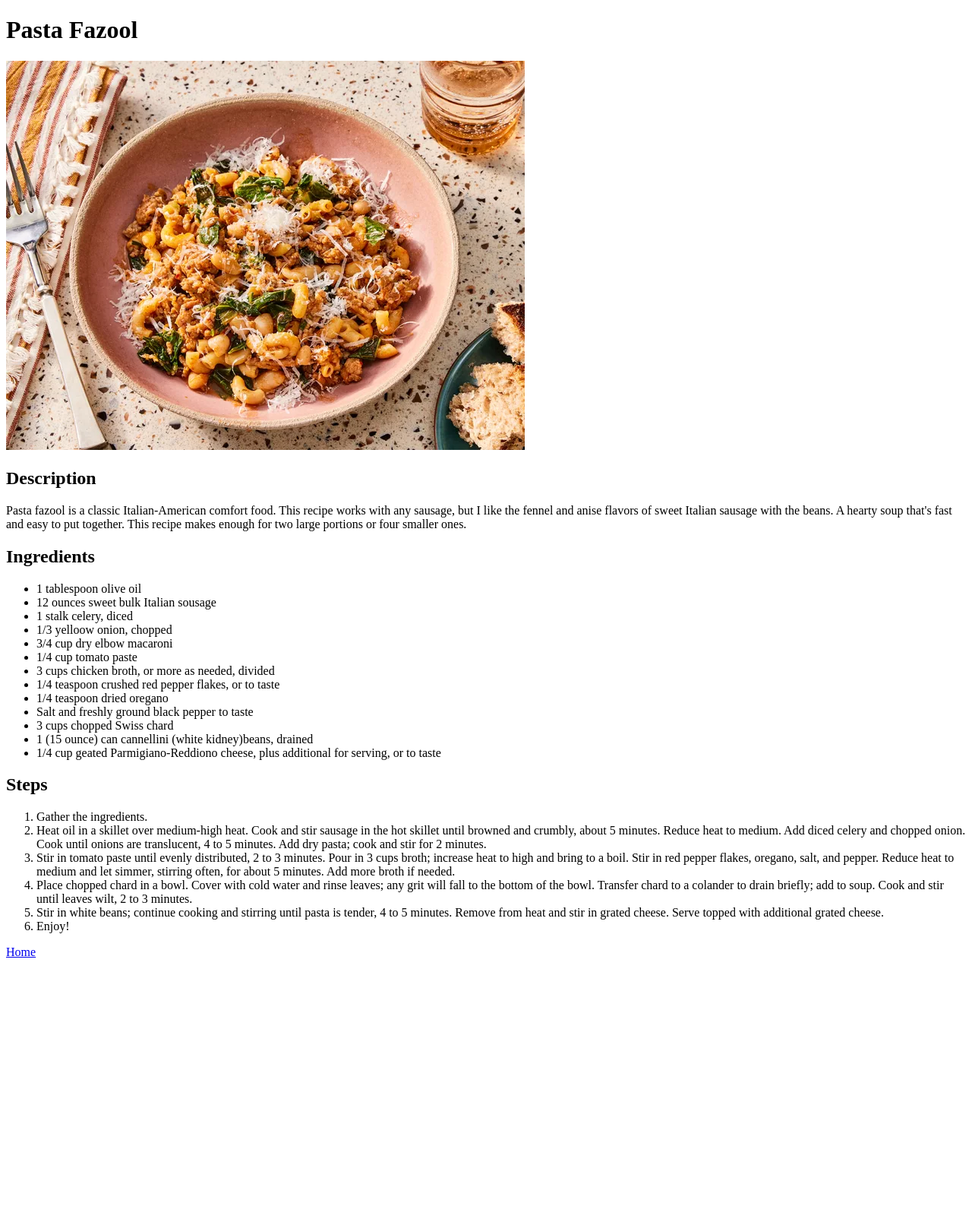
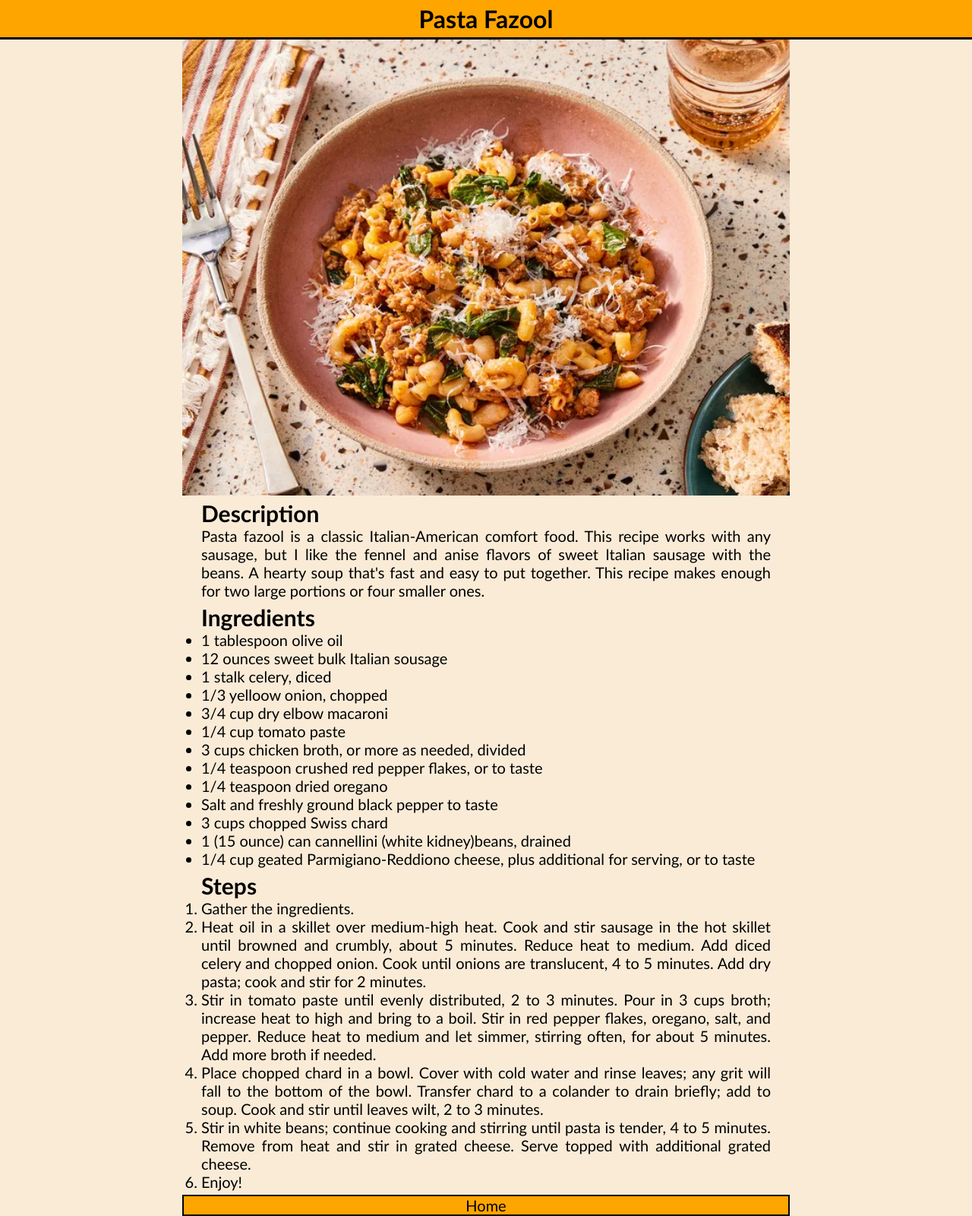
Before and after one commit to Badr105/Odin-Recipes-Project, a plain HTML site: page recipes/PastaFazool.html in a window 1280 px wide. Shown: the whole page at 76% size. Before the commit the page ends 1270 px from the top, so only its background shows below. Drawn offline with Linux system fonts and the light colour scheme.

Commit message:
Added styling to pages

```diff
--- a/recipes/PastaFazool.html
+++ b/recipes/PastaFazool.html
@@ -4,11 +4,13 @@
         <meta charset="UTF-8">
         <meta name="viewport" content="width=device-width, initial-scale=1.0">
         <title>Pasta Fazool</title>
+        <link rel="stylesheet" href="../style.css">
     </head>
     <body>
         <h1>Pasta Fazool</h1>
         <img src="../images/Pasta Fazool.webp" alt="Pasta Fazool">
 
+        <div class="content">
             <h2>Description</h2>
             <p>Pasta fazool is a classic Italian-American comfort food. This recipe works with any sausage, but I like the fennel and anise flavors of sweet Italian sausage with the beans. A hearty soup that's fast and easy to put together. This recipe makes enough for two large portions or four smaller ones. </p>
 
@@ -38,6 +40,7 @@
             <li>Stir in white beans; continue cooking and stirring until pasta is tender, 4 to 5 minutes. Remove from heat and stir in grated cheese. Serve topped with additional grated cheese.</li>
             <li>Enjoy!</li>
             </ol>
-        <a href="../index.html">Home</a>
+        </div>
+        <a class="home" href="../index.html">Home</a>
     </body>
 </html>
--- /dev/null
+++ b/style.css
@@ -0,0 +1,72 @@
+* {
+    margin: 0px;
+    padding: 0px;
+    box-sizing: border-box;
+}
+
+h1 {
+    text-align: center;
+    background-color: orange;
+    border-bottom: solid;
+    padding: 5px;
+}
+
+.headers {
+    text-align: center;
+    padding: 10px;
+    background-color: lightcoral;
+    font-size: 25px;
+    border-bottom: solid black;
+}
+
+.headers a {
+    display: inline-block;
+    color: black;
+    text-decoration: none;
+    margin: auto 40px;
+}
+
+a:hover {
+    color: blueviolet;
+}
+
+.home {
+    display: block;
+    background-color: orange;
+    border: solid black 2px;
+    text-align: center;
+    font-size: 20px;
+    text-decoration: none;
+    color: black;
+    width: 800px;
+    margin: 0 auto
+}
+
+img {
+    display: block;
+    width: 800px;
+    height: auto;
+    margin: auto;
+    margin-bottom: 5px;
+    align-self: center;
+}
+
+.content {
+    width: 750px;
+    margin: 0 auto;
+    font-size: 20px;
+    text-align: justify;
+}
+
+ul, ol, p {
+    margin-bottom: 5px;
+}
+
+li {
+    margin-left: auto;
+}
+
+body {
+    background-color: antiquewhite;
+    font-family:'Gill Sans', 'Gill Sans MT', 'Trebuchet MS', sans-serif;
+}
```
Also changed, not shown: index.html (+6 -3 lines), recipes/AvocadoSalad.html (+5 -2 lines), recipes/FruitSmoothie.html (+4 -1 lines). Lines whose indentation alone changed are shown as unchanged.
